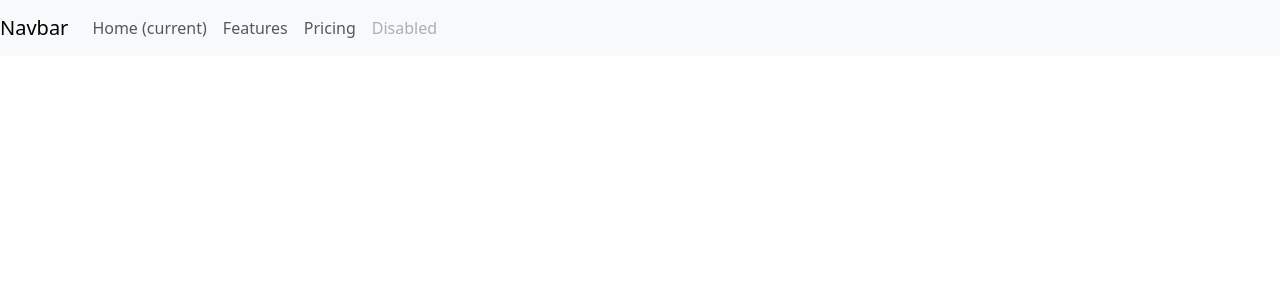
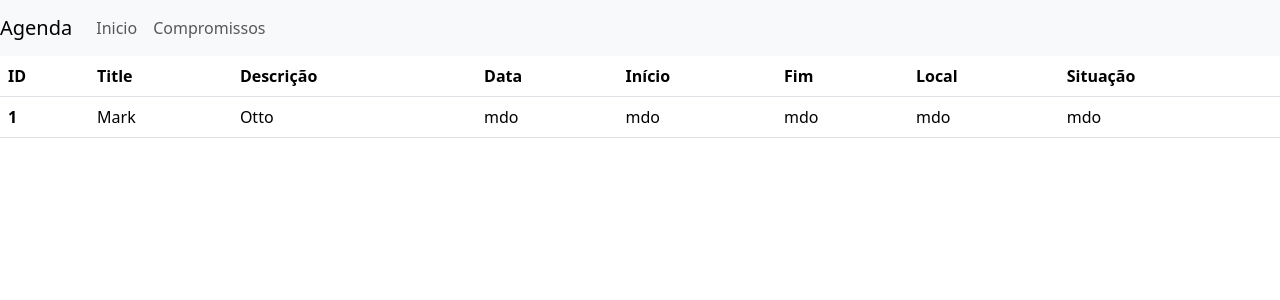
Before and after one commit to Cleiton-code/Projeto-agenda---Front, an Angular app: page /compromisso in a window 1280 px wide. Shown: the top 300 px of the page. Built offline with nearby package versions, Linux system fonts and the light colour scheme.

Commit message:
tabela organizada rotas adicionadas

```diff
--- a/src/app/app.component.html
+++ b/src/app/app.component.html
@@ -1 +1,2 @@
 <app-nav-bar></app-nav-bar>
+<router-outlet></router-outlet>
--- a/src/app/nav-bar/nav-bar.component.html
+++ b/src/app/nav-bar/nav-bar.component.html
@@ -1,21 +1,15 @@
 <nav class="navbar navbar-expand-lg navbar-light bg-light">
-  <a class="navbar-brand" href="#">Navbar</a>
+  <a class="navbar-brand" href="#">Agenda</a>
   <button class="navbar-toggler" type="button" data-toggle="collapse" data-target="#navbarNav" aria-controls="navbarNav" aria-expanded="false" aria-label="Toggle navigation">
     <span class="navbar-toggler-icon"></span>
   </button>
   <div class="collapse navbar-collapse" id="navbarNav">
     <ul class="navbar-nav">
       <li class="nav-item active">
-        <a class="nav-link" href="#">Home <span class="sr-only">(current)</span></a>
+        <a class="nav-link" [routerLink]="['/home']">Inicio</a>
       </li>
       <li class="nav-item">
-        <a class="nav-link" href="#">Features</a>
-      </li>
-      <li class="nav-item">
-        <a class="nav-link" href="#">Pricing</a>
-      </li>
-      <li class="nav-item">
-        <a class="nav-link disabled" href="#">Disabled</a>
+        <a class="nav-link" [routerLink]="['/compromisso/']">Compromissos</a>
       </li>
     </ul>
   </div>
--- a/src/app/table/table.component.html
+++ b/src/app/table/table.component.html
@@ -1,10 +1,14 @@
 <table class="table">
   <thead>
     <tr>
-      <th scope="col">#</th>
-      <th scope="col">First</th>
-      <th scope="col">Last</th>
-      <th scope="col">Handle</th>
+      <th scope="col">ID</th>
+      <th scope="col">Title</th>
+      <th scope="col">Descrição</th>
+      <th scope="col">Data</th>
+      <th scope="col">Início</th>
+      <th scope="col">Fim</th>
+      <th scope="col">Local</th>
+      <th scope="col">Situação</th>
     </tr>
   </thead>
   <tbody>
@@ -13,18 +17,10 @@
       <td>Mark</td>
       <td>Otto</td>
       <td>mdo</td>
-    </tr>
-    <tr>
-      <th scope="row">2</th>
-      <td>Jacob</td>
-      <td>Thornton</td>
-      <td>fat</td>
-    </tr>
-    <tr>
-      <th scope="row">3</th>
-      <td>Larry</td>
-      <td>the Bird</td>
-      <td>twitter</td>
+      <td>mdo</td>
+      <td>mdo</td>
+      <td>mdo</td>
+      <td>mdo</td>
     </tr>
   </tbody>
 </table>
```
